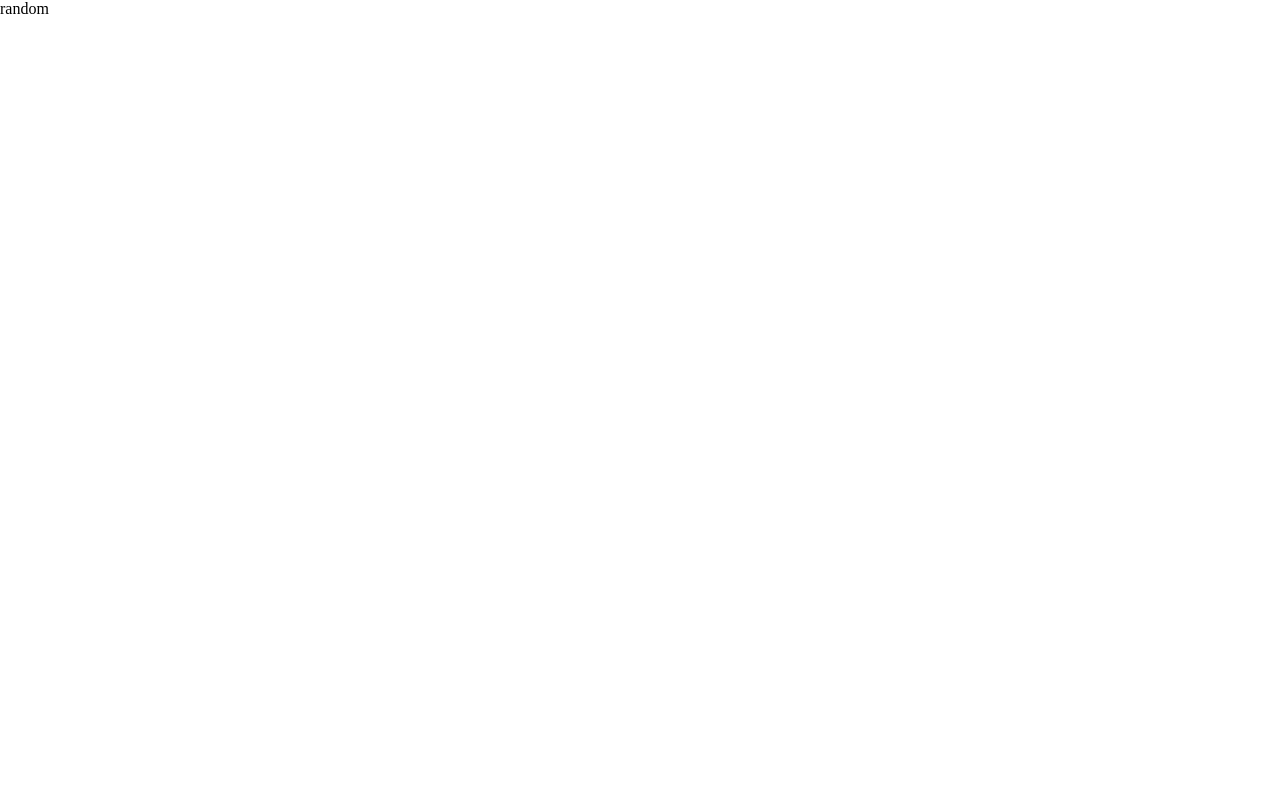
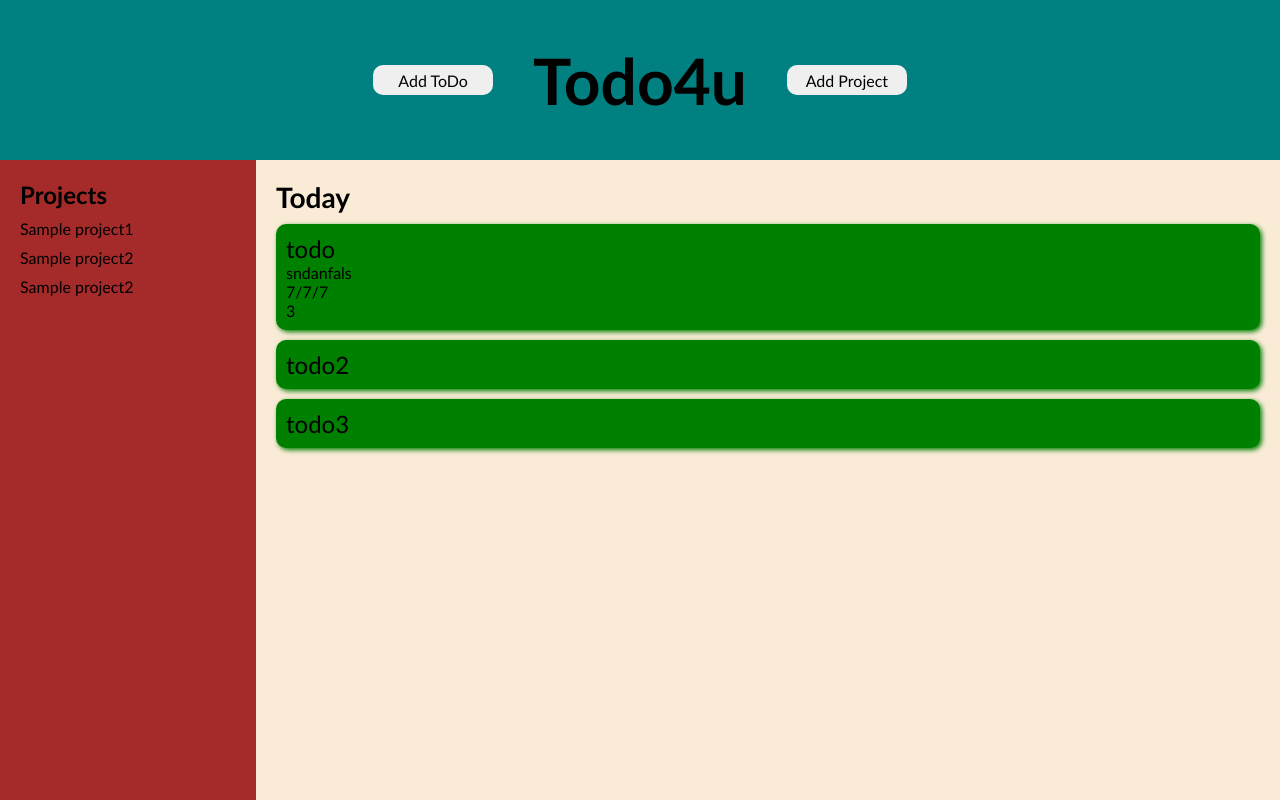
Before and after one commit to Jordan-Gurian/to-do-list, a website built with webpack: page src/index.html in a window 1280 px wide. Built offline with nearby package versions, Linux system fonts and the light colour scheme.

Commit message:
Add CSS style and filler html
html will get removed in place of function that generates it

```diff
--- a/src/index.html
+++ b/src/index.html
@@ -6,6 +6,27 @@
     <title>Todo4u</title>
 </head>
 <body>
-    <div>random</div>
+    <header>
+        <button class="new-todo">Add ToDo</button>
+        <h1>Todo4u</h1>
+        <button class="new-project">Add Project</button>
+    </header>
+    <div class="sidebar">
+        <h3>Projects</h3>
+        <div class="project">Sample project1</div>
+        <div class="project">Sample project2</div>
+        <div class="project">Sample project2</div>
+    </div>
+    <div class="article">
+        <h3>Today</h3>
+        <div class="todo">
+            <div class=title>todo</div>
+            <div class="description">sndanfals</div>
+            <div class="due">7/7/7</div>
+            <div class="priority">3</div>
+        </div>
+        <div class="todo">todo2</div>
+        <div class="todo">todo3</div>
+    </div>
 </body>
 </html>
--- a/src/style.css
+++ b/src/style.css
@@ -1,5 +1,79 @@
+:root {
+    --font-for-all: 'Gill Sans', 'Gill Sans MT', Calibri, 'Trebuchet MS', sans-serif;;
+    --standard-gap: 10px;
+    --standard-padding: 20px;
+    --standard-border-radius: 10px;
+    --header-background-color: teal;
+    --sidebar-background-color: brown;
+    --article-background-color: antiquewhite;
+    --todo-background-color: green;
+}
+
 * {
     margin: 0;
     padding: 0;
     box-sizing: border-box;
+    font-family: var(--font-for-all);
 }
+
+body {
+    height: 100vh;
+    display: grid;
+    grid-template-rows: 1fr 4fr;
+    grid-template-columns: 1fr 4fr;
+}
+
+header {
+    grid-column: 1 / -1;
+    display: flex;
+    justify-content: center;
+    align-items: center;
+    gap: calc(4*var(--standard-gap));
+    padding: var(--standard-padding);
+    background-color: var(--header-background-color);
+    font-size: 2rem;
+}
+
+.sidebar {
+    display: flex;
+    flex-direction: column;
+    gap: var(--standard-gap);
+    padding: var(--standard-padding);
+    background-color: var(--sidebar-background-color);
+}
+
+.sidebar > h3 {
+    font-size: 1.5rem;
+}
+
+.article {
+    display: flex;
+    flex-direction: column;
+    gap: var(--standard-gap);
+    padding: var(--standard-padding);
+    flex: wrap;
+    background-color: var(--article-background-color);
+    font-size: 1.5rem;
+}
+
+.todo {
+    background-color: var(--todo-background-color);
+    border-radius: var(--standard-border-radius);
+    padding: calc(var(--standard-padding)/2);
+    box-shadow: 2px 2px 5px var(--todo-background-color);
+}
+
+.description,
+.due,
+.priority {
+    font-size: 1rem;
+}
+
+.new-todo,
+.new-project {
+    height: 30px;
+    width: 120px;
+    border: 0;
+    font-size: 1rem;
+    border-radius: var(--standard-border-radius);
+}
```
